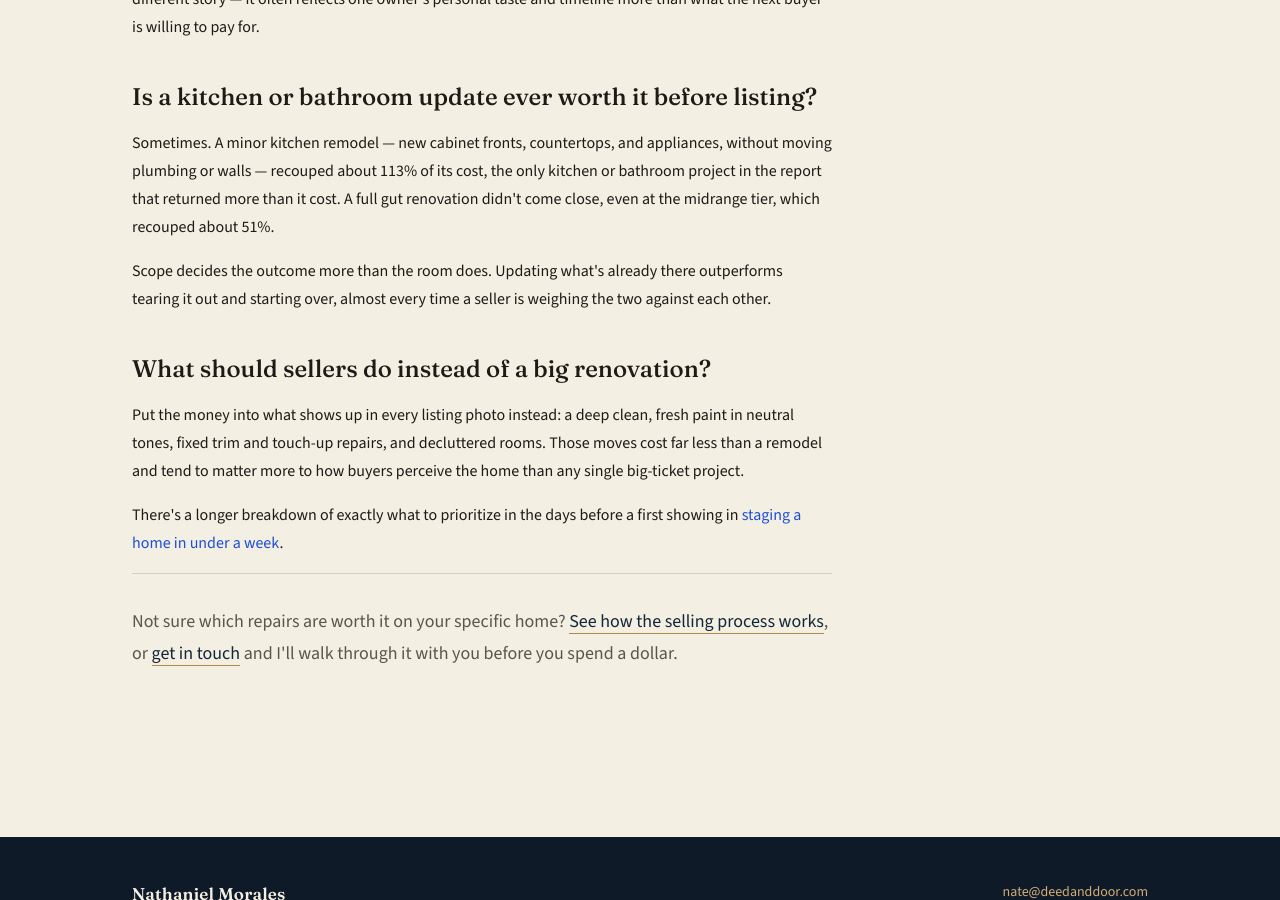
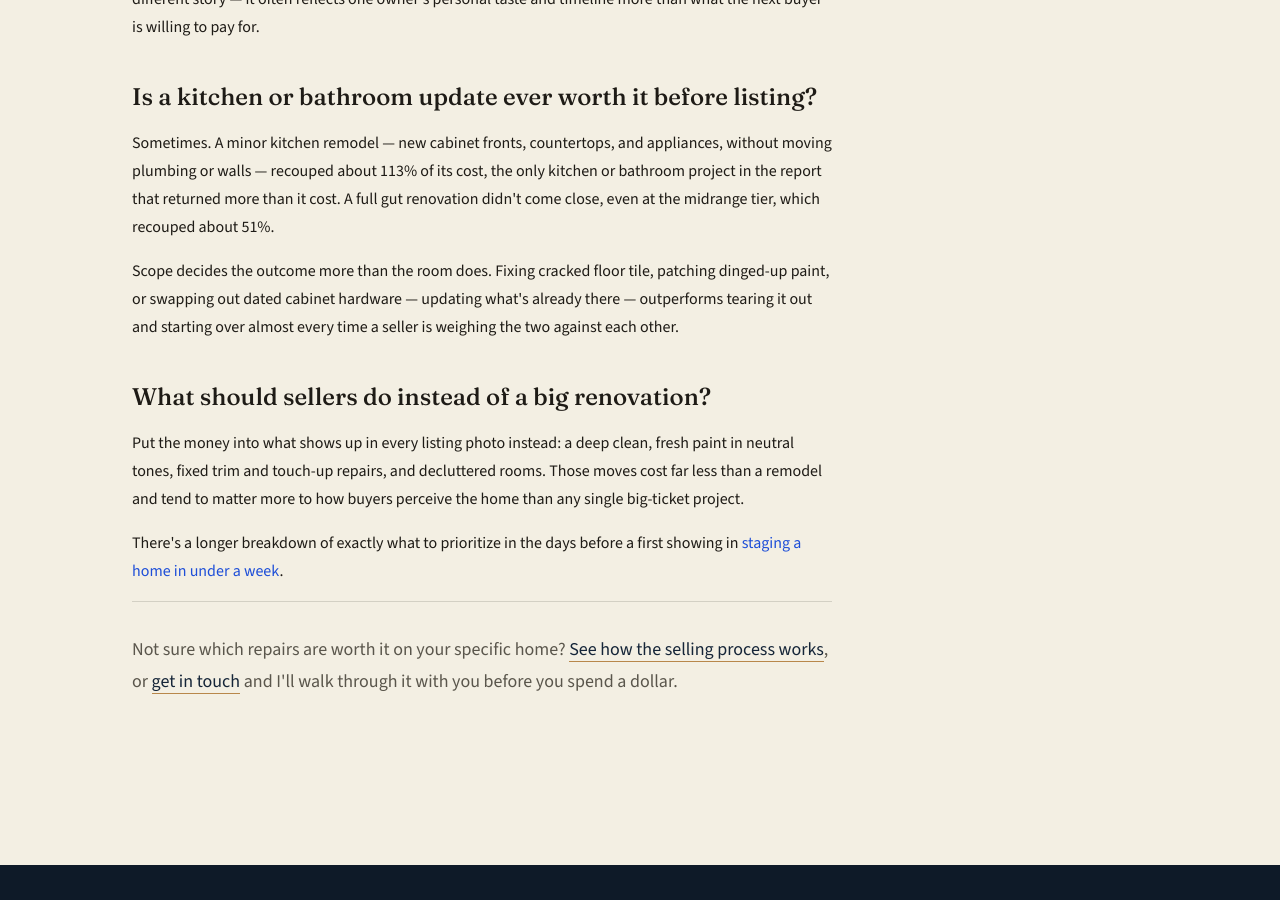
Before and after one commit to nathanielmorales7/deedanddoor, a Jekyll site: the page journal-repairs-that-pay-off.html, which Jekyll copies as it is, in a window 1280 px wide and 900 px high, scrolled down 1938 px. Built offline with Jekyll 4.4.1, drawn with Linux system fonts in a browser that asks for light colours.

Commit message:
Update text on kitchen and bathroom remodels
Clarified the benefits of minor updates over major renovations in home selling.

```diff
--- a/journal-repairs-that-pay-off.html
+++ b/journal-repairs-that-pay-off.html
@@ -135,7 +135,7 @@
         <h2>Is a kitchen or bathroom update ever worth it before listing?</h2>
         <p>Sometimes. A minor kitchen remodel — new cabinet fronts, countertops, and appliances, without moving plumbing or walls — recouped about 113% of its cost, the only kitchen or bathroom project in the report that returned more than it cost. A full gut renovation didn't come close, even at the midrange tier, which recouped about 51%.</p>
 
-        <p>Scope decides the outcome more than the room does. Updating what's already there outperforms tearing it out and starting over, almost every time a seller is weighing the two against each other.</p>
+        <p>Scope decides the outcome more than the room does. Fixing cracked floor tile, patching dinged-up paint, or swapping out dated cabinet hardware — updating what's already there — outperforms tearing it out and starting over almost every time a seller is weighing the two against each other.</p>
 
         <h2>What should sellers do instead of a big renovation?</h2>
         <p>Put the money into what shows up in every listing photo instead: a deep clean, fresh paint in neutral tones, fixed trim and touch-up repairs, and decluttered rooms. Those moves cost far less than a remodel and tend to matter more to how buyers perceive the home than any single big-ticket project.</p>
```
